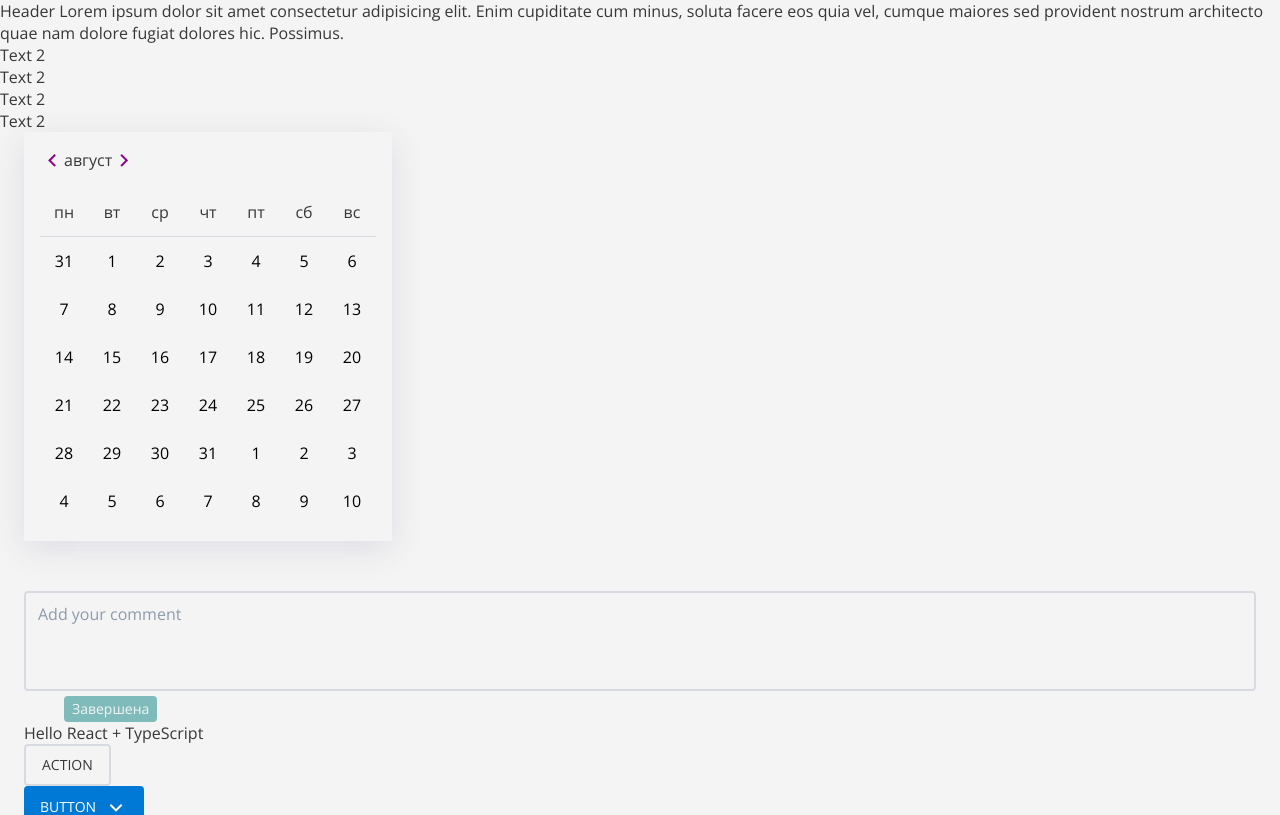
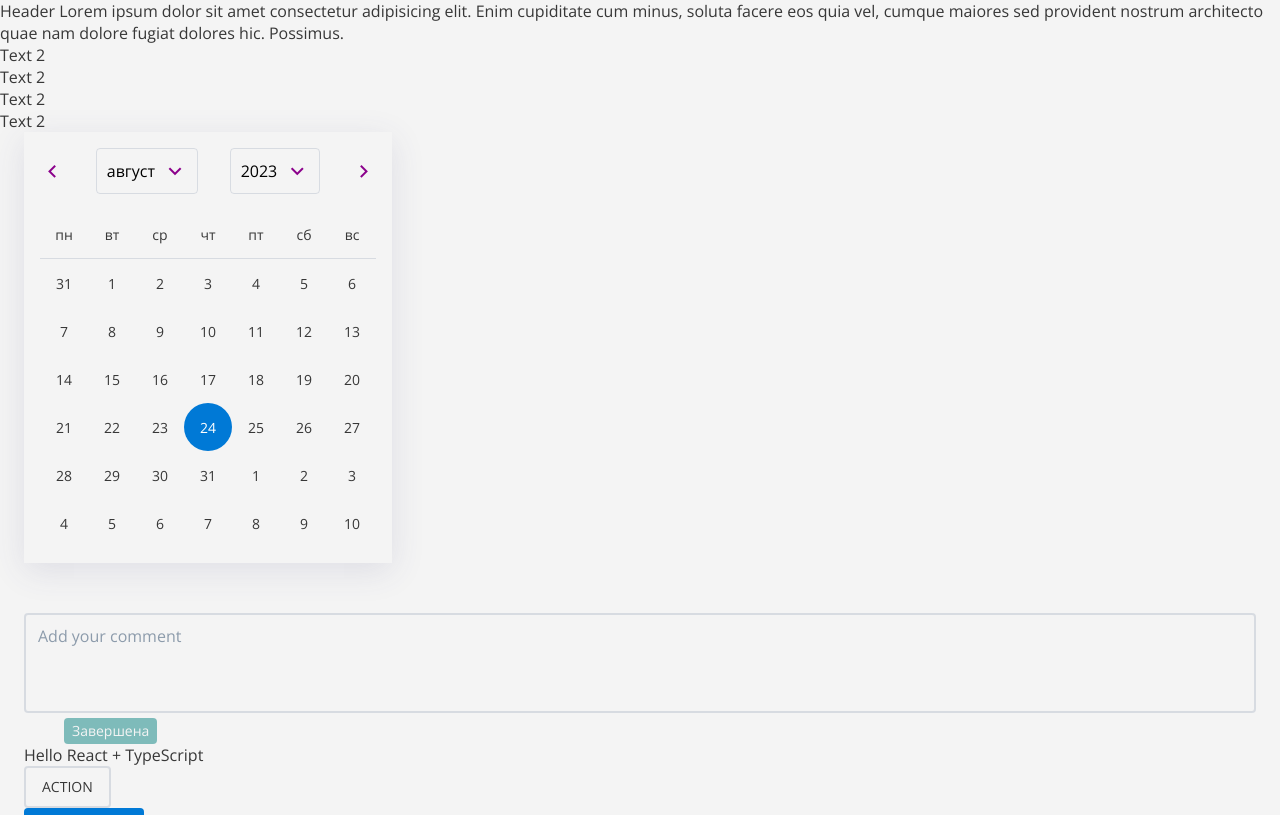
Before and after one commit to FirsovDmitriy/XTrello, a React (Vite) app: page / in a window 1280 px wide. Shown: the top 815 px of the page. Built offline with nearby package versions, Linux system fonts and the light colour scheme.

Commit message:
updated the DatePicker

```diff
--- /dev/null
+++ b/src/user.InterfaceLayer/UI-Kit/UI.components/DatePicker/MonthCalendar/index.tsx
@@ -0,0 +1,18 @@
+import { FC } from 'react'
+import dayjs from 'dayjs'
+
+import * as SC from './styled'
+
+const MonthCalendar: FC = () => {
+  return (
+    <SC.MonthCalendar>
+      {[...Array(12)].map((_, index) => (
+        <SC.MonthButton>
+          { dayjs().month(index).format('MMMM') }
+        </SC.MonthButton>
+      ))}
+    </SC.MonthCalendar>
+  )
+}
+
+export default MonthCalendar
--- /dev/null
+++ b/src/user.InterfaceLayer/UI-Kit/UI.components/DatePicker/MonthCalendar/styled.ts
@@ -0,0 +1,33 @@
+import { styled } from "styled-components"
+import Colors from "../../../constants/colors"
+
+export const MonthCalendar = styled.div`
+  display: grid;
+  grid-template-columns: repeat(3, 1fr);
+  justify-items: center;
+  align-items: center;
+  justify-content: space-evenly;
+  align-content: space-evenly;
+  grid-auto-flow: row;
+  grid-auto-rows: 36px;
+  height: 290px;
+`
+
+export const MonthButton = styled.button`
+  justify-self: start;
+  /* display: flex;
+  align-items: center; */
+  height: 36px;
+  padding: 0 16px;
+  border-radius: 18px;
+  border: none;
+  transition: background 0.3s ease-in-out;
+  &::first-letter {
+    text-transform: uppercase;
+  }
+  @media screen {
+   &:hover {
+    background: ${ Colors.SECONDARY_BG };
+   }
+  }
+`
--- /dev/null
+++ b/src/user.InterfaceLayer/UI-Kit/UI.components/DatePicker/YearCalendar/index.tsx
@@ -0,0 +1,35 @@
+import { FC } from 'react'
+import dayjs from 'dayjs'
+
+import * as SC from './styled'
+
+const now = dayjs(new Date())
+
+const YearCalendar: FC = () => {
+  return (
+    <SC.YearCalendar>
+      <SC.Button>1111</SC.Button>
+      <SC.Button>1111</SC.Button>
+      <SC.Button>1111</SC.Button>
+      <SC.Button>1111</SC.Button>
+      <SC.Button>1111</SC.Button>
+      <SC.Button>1111</SC.Button>
+      <SC.Button>1111</SC.Button>
+      <SC.Button>1111</SC.Button>
+      <SC.Button>4444</SC.Button>
+      <SC.Button>4444</SC.Button>
+      <SC.Button>4444</SC.Button>
+      <SC.Button>4444</SC.Button>
+      <SC.Button>4444</SC.Button>
+      <SC.Button>4444</SC.Button>
+      <SC.Button>4444</SC.Button>
+      <SC.Button>4444</SC.Button>
+      <SC.Button>4444</SC.Button>
+      <SC.Button>4444</SC.Button>
+      <SC.Button>4444</SC.Button>
+      <SC.Button>4444</SC.Button>
+    </SC.YearCalendar>
+  )
+}
+
+export default YearCalendar
--- /dev/null
+++ b/src/user.InterfaceLayer/UI-Kit/UI.components/DatePicker/YearCalendar/styled.ts
@@ -0,0 +1,25 @@
+import { styled } from "styled-components"
+import Colors from "../../../constants/colors"
+
+export const YearCalendar = styled.div`
+  display: grid;
+  grid-template-columns: repeat(5, 1fr);
+  grid-auto-rows: 36px;
+  grid-auto-flow: row;
+  justify-items: center;
+  align-items: center;
+  height: 280px;
+`
+
+export const Button = styled.button`
+  border-radius: 18px;
+  transition: background 0.3s ease-in-out;
+  border: none;
+  height: 36px;
+  width: 62px;
+  @media (any-hover: hover) {
+   &:hover {
+    background: ${ Colors.SECONDARY_BG };
+   }
+  }
+`
--- a/src/user.InterfaceLayer/UI-Kit/UI.components/DatePicker/index.tsx
+++ b/src/user.InterfaceLayer/UI-Kit/UI.components/DatePicker/index.tsx
@@ -1,53 +1,69 @@
-import { FC, useState } from 'react'
-import dayjs from 'dayjs'
-import weekday from 'dayjs/plugin/weekday'
-dayjs.extend(weekday)
+import { FC, useState } from 'react';
+import dayjs from 'dayjs';
+import weekday from 'dayjs/plugin/weekday';
+dayjs.extend(weekday);
 
-import utc from 'dayjs/plugin/utc'
-dayjs.extend(utc)
+import utc from 'dayjs/plugin/utc';
+dayjs.extend(utc);
 import 'dayjs/locale/ru';
 
-import * as SC from './styled'
+import * as SC from './styled';
+import YearCalendar from './YearCalendar';
+import MonthCalendar from './MonthCalendar';
 
-dayjs.locale('ru')
+dayjs.locale('ru');
 
-const month = dayjs().startOf('month').format('MMMM');
-const total = 42
+const today = dayjs(new Date());
+const total = 42;
 
 const DatePicker: FC = () => {
-  const startDay = dayjs().startOf('month').startOf('week')
-  const [startDate, setStartDate] = useState(startDay)
-
-  // console.log('Start of day', startDay, startDay.add(1, 'month').startOf('week'));
-
-  let dayIterator = startDate.clone();
+  const [isYears, setIsYears] = useState<boolean>(false);
+  const [isMonth, setIsMonth] = useState<boolean>(false);
+  const [rootDate, setRootDate] = useState(today);
+  const startDay = rootDate.startOf('month').startOf('week');
+  let dayIterator = startDay.clone();
 
   const days = [...Array(total)].map(() => {
     const day = dayIterator.clone();
     dayIterator = dayIterator.add(1, 'day');
     return day;
   });
-  console.log(days);
+
+  function prevMonth() {
+    setRootDate((prev) => prev.clone().subtract(1, 'month'));
+  }
 
   function nextMonth() {
-    setStartDate(prev => (
-      prev.add(1, 'month')
-    ))
+    setRootDate((prev) => prev.clone().add(1, 'month'));
   }
 
   return (
     <SC.DatePicker>
-
       <SC.DatePickerHeader>
-        <SC.ArrowButton>
+        <SC.ArrowButton onClick={prevMonth}>
           <i className='icon icon-arrowLeft'></i>
         </SC.ArrowButton>
-        { month }
-        <SC.ArrowButton onClick={ nextMonth }>
+
+        <SC.MonthSelection onClick={() => setIsMonth(!isMonth)}>
+          {rootDate.format('MMMM')}
+          <i className='icon icon-arrowDown'></i>
+        </SC.MonthSelection>
+
+        <SC.YearSelection onClick={() => setIsYears(!isYears)}>
+          {rootDate.format('YYYY')}
+          <i className='icon icon-arrowDown'></i>
+        </SC.YearSelection>
+
+        <SC.ArrowButton onClick={nextMonth}>
           <i className='icon icon-arrowRight'></i>
         </SC.ArrowButton>
       </SC.DatePickerHeader>
 
+      {(function (): JSX.Element {
+        if (isMonth) return <MonthCalendar />;
+        if (isYears) return <YearCalendar />;
+        return (
+          <div>
             <SC.Line>
               <SC.WeekDayLabel>пн</SC.WeekDayLabel>
               <SC.WeekDayLabel>вт</SC.WeekDayLabel>
@@ -57,16 +73,22 @@ const DatePicker: FC = () => {
               <SC.WeekDayLabel>сб</SC.WeekDayLabel>
               <SC.WeekDayLabel>вс</SC.WeekDayLabel>
             </SC.Line>
-
             <SC.Grid>
-        {days.map(day => (
-          <SC.DayButton key={day.format('DD/MM/YYYY')}>
-            { day.format('D') }
+              {days.map((day) => (
+                <SC.DayButton
+                  $isToday={day.isSame(rootDate, 'day') ? true : false}
+                  onClick={() => console.log(day)}
+                  key={day.format('DD/MM/YYYY')}
+                >
+                  {day.format('D')}
                 </SC.DayButton>
               ))}
             </SC.Grid>
+          </div>
+        );
+      })()}
     </SC.DatePicker>
-  )
-}
+  );
+};
 
-export default DatePicker
+export default DatePicker;
--- a/src/user.InterfaceLayer/UI-Kit/UI.components/DatePicker/styled.ts
+++ b/src/user.InterfaceLayer/UI-Kit/UI.components/DatePicker/styled.ts
@@ -12,6 +12,7 @@ export const DatePicker = styled.div`
 
 export const DatePickerHeader = styled.div`
   display: flex;
+  justify-content: space-between;
   align-items: center;
   margin-bottom: 1rem;
 `
@@ -22,7 +23,19 @@ export const ArrowButton = styled.button`
   border: none;
 `
 
+export const MonthSelection = styled.button`
+  display: flex;
+  align-items: center;
+  gap: 8px;
+  padding: 10px;
+  border: 1px solid ${ Colors.BORDER };
+  border-radius: 4px;
+`
+
+export const YearSelection = styled(MonthSelection)``
+
 const BasicStylesCell = css`
+  font-size: 14px;
   height: 48px;
   display: flex;
   justify-content: center;
@@ -33,9 +46,11 @@ export const WeekDayLabel = styled.span`
   ${ BasicStylesCell };
 `
 
-export const DayButton = styled.button`
+export const DayButton = styled.button<{ $isToday: boolean }>`
   ${ BasicStylesCell };
   border-radius: 50%;
+  background: ${ ({ $isToday }) => $isToday ? Colors.PRIMARY : 'transparent' };
+  color: ${ ({ $isToday }) => $isToday ? Colors.WHITE : 'inherit' };
   border: none;
   @media (any-hover: hover) {
    &:hover {
--- a/src/user.InterfaceLayer/styles/_iconfont.scss
+++ b/src/user.InterfaceLayer/styles/_iconfont.scss
@@ -3,7 +3,6 @@
     family: 'icomoon';
     weight: normal;
     style: normal;
-    display: block;
   };
   src: url('../assets/iconfont/icomoon.woff') format('woff'),
     url('../assets/iconfont/icomoon.svg') format('svg');
@@ -41,7 +40,7 @@
 .icon-points:before {
   content: "\e90c";
 }
-.icon-arowDown:before {
+.icon-arrowDown:before {
   content: "\e90d";
 }
 .icon-arrowRight:before {
```
Lines whose indentation alone changed are shown as unchanged.
